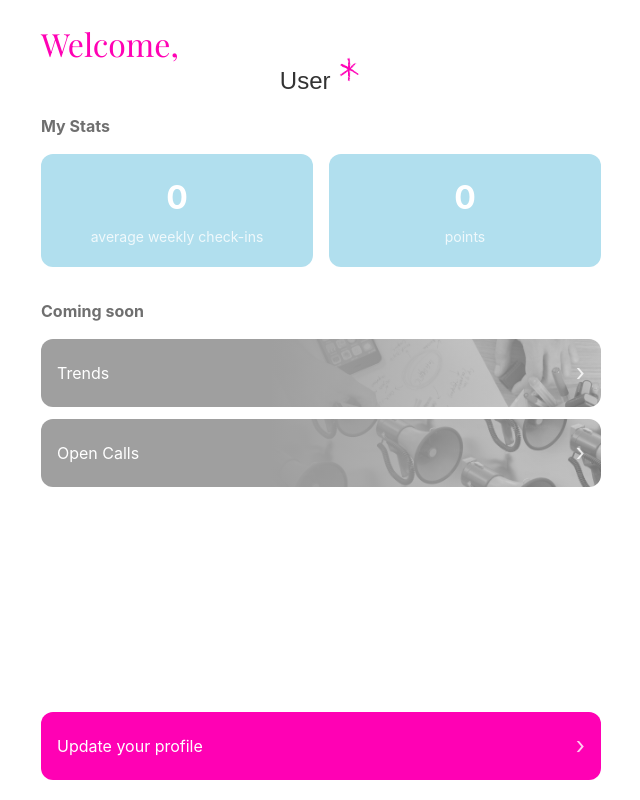
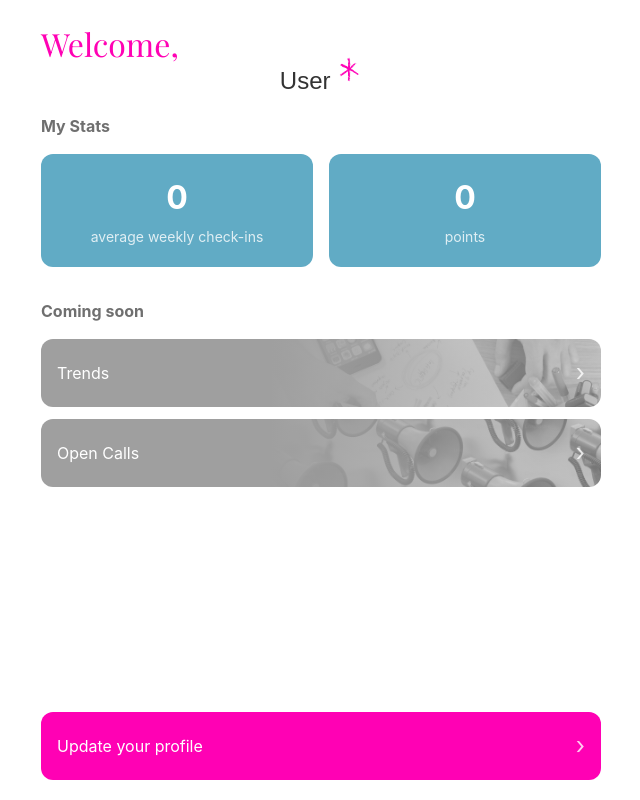
Before and after one commit to AsteriskDAO/Astra-Alpha, a Vue app in the folder asterisk-miniapp/: page /dashboard in a window 1280 px wide. Shown: the whole page, without its empty margins (319-959 px from the left). Built offline with nearby package versions, Linux system fonts and the light colour scheme; a web font is replaced by a local one.

Commit message:
update color

```diff
--- a/asterisk-miniapp/src/components/UserDashboard.vue
+++ b/asterisk-miniapp/src/components/UserDashboard.vue
@@ -164,7 +164,7 @@ function goToProfile() {
 }
 
 .stat-card {
-  background: var(--light-blue);
+  background: var(--blue);
   border-radius: 12px;
   padding: 20px;
   text-align: center;
--- a/asterisk-miniapp/src/styles/shared.css
+++ b/asterisk-miniapp/src/styles/shared.css
@@ -25,6 +25,7 @@
   --primary: #FF01B4;
   --primary-light: #ff69b4;
   --light-blue: #B1DFEE;
+  --blue: #61ABC5;
   --background: #ffffff;
   --text: #333333;
   --gray: #f5f5f5;
```
Also changed, not shown: 1 other file (tests, documents, lock files or other folders).
